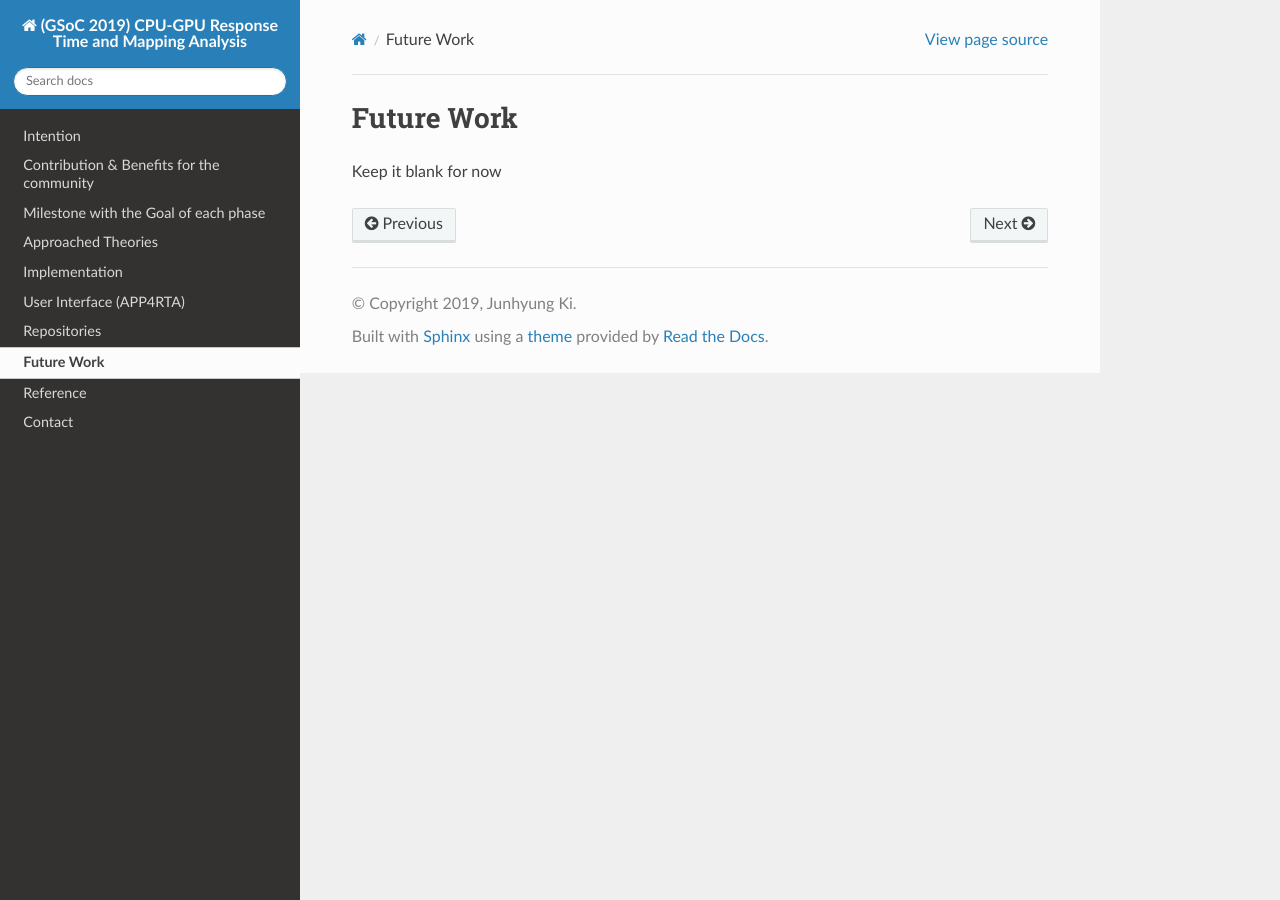
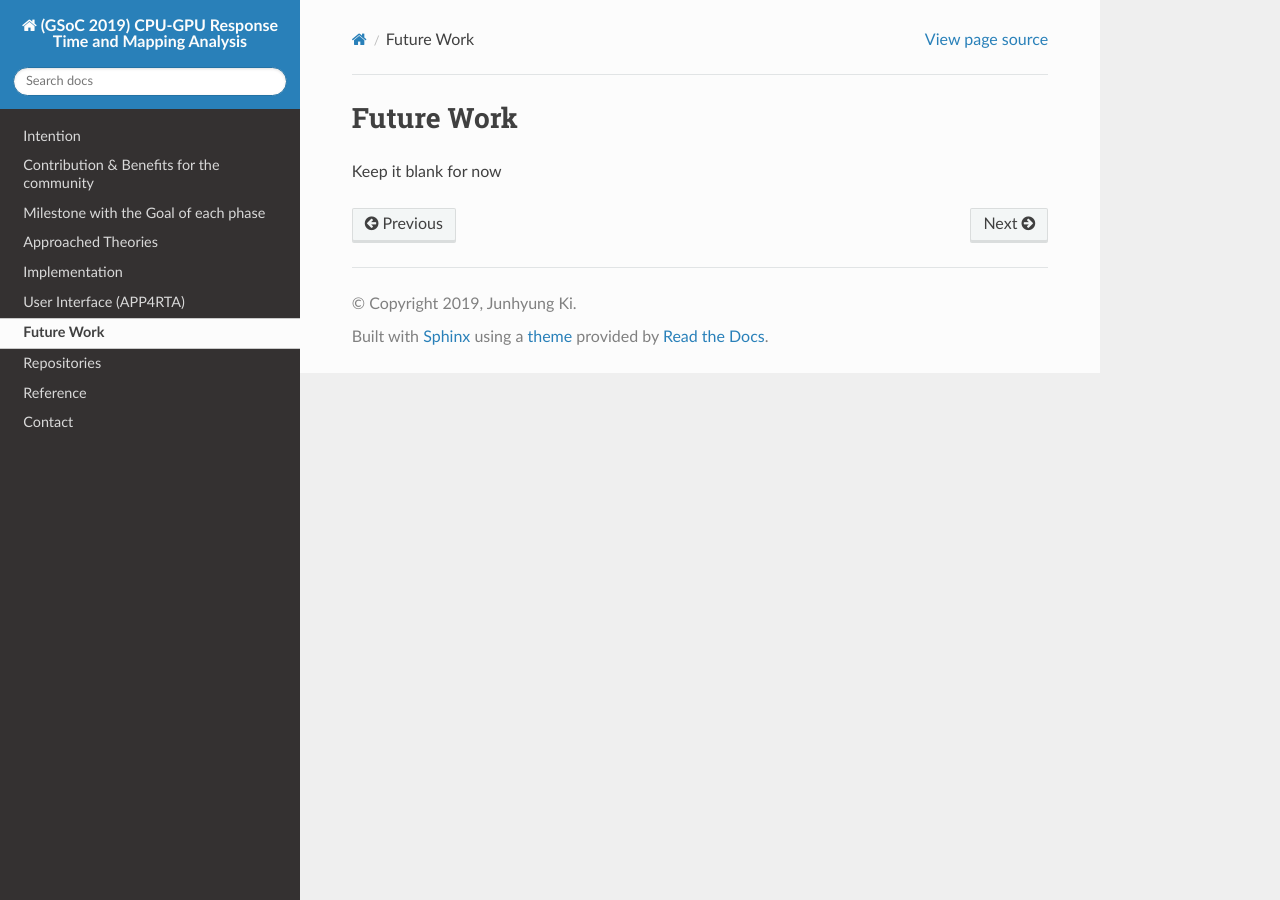
Before and after one commit to junh-ki/gsoc_doc, a Sphinx documentation site: the page built from docs/source/contents/future.rst, in a window 1280 px wide. Built offline with Sphinx 7.4.7 and the Read the Docs theme 2.0.0, drawn with Linux system fonts in a browser that asks for light colours.

Commit message:
small changes

```diff
--- a/docs/source/index.rst
+++ b/docs/source/index.rst
@@ -36,8 +36,8 @@ Contents
    Approached Theories <contents/theories>
    Implementation <contents/implementation>
    User Interface (APP4RTA) <contents/ui>
+   Future Work <contents/future>
    Repositories <contents/repo>
-   Future Work <contents/future>
    Reference <contents/reference>
    Contact <contents/contact>
 
```
